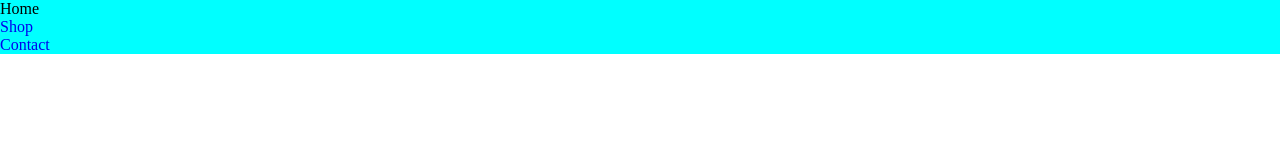
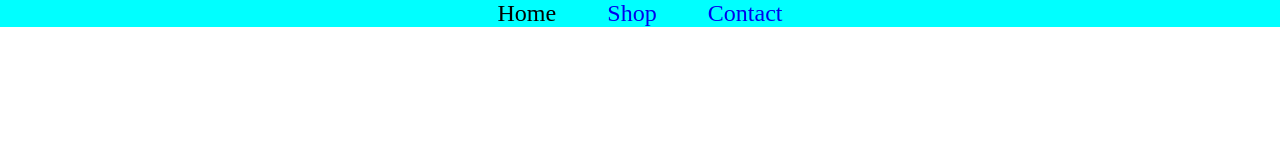
Before and after one commit to zsolt-nagy/home-decor, a plain HTML site: page index.html in a window 1280 px wide. Drawn offline with Linux system fonts and the light colour scheme.

Commit message:
updated navlinks positioning

```diff
--- a/style.css
+++ b/style.css
@@ -9,7 +9,9 @@ nav {
 
 .navlinks {
     list-style-type: none;
-    text-decoration: none;
+    margin: 0 2vw;
+    font-size: 3vh;
+
 }
 
 li a {
@@ -19,4 +21,6 @@ li a {
 ul {
     margin: 0;
     padding: 0;
+    display: flex;
+    justify-content: center;
 }
```
